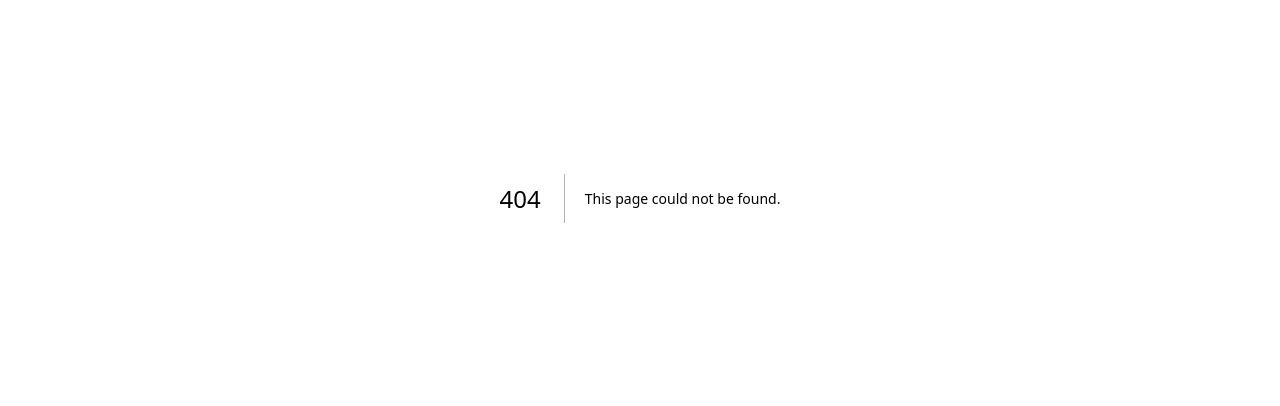
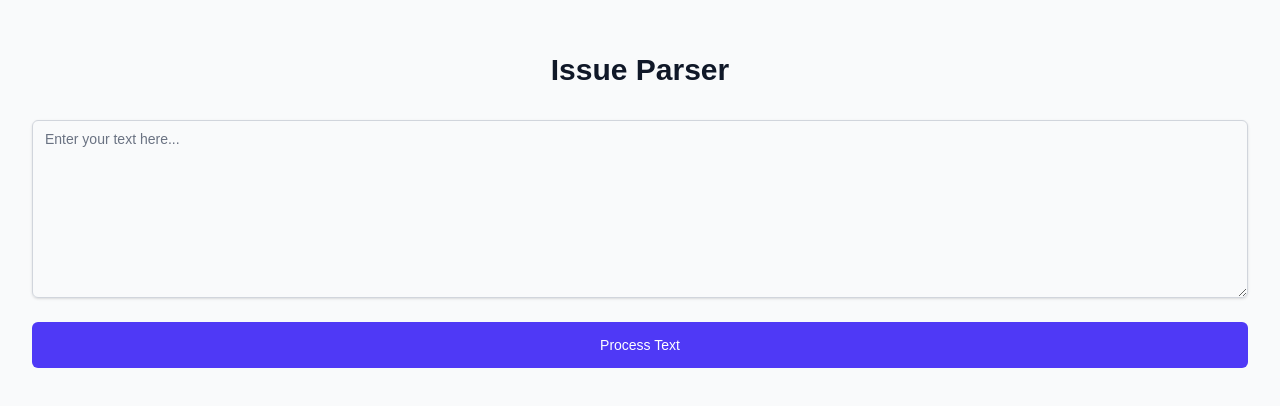
Before and after one commit to ariadna-lkmx/prueba-next, a Next.js app: page /issue-processor in a window 1280 px wide. Before the commit this address had no page. Shown: the part 202-608 px from the top of the page. Built offline with nearby package versions, Linux system fonts and the light colour scheme.

Commit message:
adds a form to process issues

```diff
--- /dev/null
+++ b/src/app/issue-processor/page.tsx
@@ -0,0 +1,179 @@
+'use client';
+
+import { useState } from 'react';
+import { useRouter } from 'next/navigation';
+
+interface Issue {
+  id: number;
+  title: string;
+  createdBy: string;
+  createdAt: string;
+  type: string;
+  status: string;
+  assignedTo?: string;
+  updatedAt: string;
+}
+
+export default function LoginPage() {
+  const [text, setText] = useState('');
+  const [processedIssues, setProcessedIssues] = useState<Issue[]>([]);
+  const [hasProcessed, setHasProcessed] = useState(false);
+  const router = useRouter();
+
+  const processText = (inputText: string): Issue[] => {
+    const issues: Issue[] = [];
+    const lines = inputText.split('\n');
+
+    let currentIssue: Partial<Issue> = {};
+
+    for (let i = 0; i < lines.length; i++) {
+      const line = lines[i].trim();
+
+      // Check for issue number
+      if (line.startsWith('#')) {
+        // If we have a previous issue, save it
+        if (currentIssue.id) {
+          issues.push(currentIssue as Issue);
+        }
+
+        // Start new issue
+        const idMatch = line.match(/#(\d+)/);
+        if (idMatch) {
+          currentIssue = {
+            id: parseInt(idMatch[1]),
+            title: lines[i - 1]?.trim() || '',
+            createdBy: '',
+            createdAt: '',
+            type: '',
+            status: '',
+            updatedAt: ''
+          };
+        }
+      }
+
+      // Parse issue details
+      if (currentIssue.id) {
+        if (line.includes('created') && line.includes('by')) {
+          const createdMatch = line.match(/created (.*?) by (.*?)(?:\s|$)/);
+          if (createdMatch) {
+            currentIssue.createdAt = createdMatch[1];
+            currentIssue.createdBy = createdMatch[2];
+          }
+        }
+
+        if (line.includes('updated')) {
+          const updatedMatch = line.match(/updated (.*?)(?:\s|$)/);
+          if (updatedMatch) {
+            currentIssue.updatedAt = updatedMatch[1];
+          }
+        }
+
+        if (line.includes('Assigned to')) {
+          currentIssue.assignedTo = line.replace('Assigned to', '').trim();
+        }
+
+        if (line.includes('🔴 Epic') || line.includes('🔵 User Story') || line.includes('⚫️ Change') || line.includes('🚧 Risk') || line.includes('🐞 Bug')) {
+          currentIssue.type = line.trim();
+        }
+
+        if (line.includes('In Testing') || line.includes('Done') || line.includes('Accepted for development') ||
+            line.includes('More Information Required') || line.includes('Resolved') || line.includes('Escalated') ||
+            line.includes('Canceled')) {
+          currentIssue.status = line.trim();
+        }
+      }
+    }
+
+    // Add the last issue
+    if (currentIssue.id) {
+      issues.push(currentIssue as Issue);
+    }
+
+    return issues;
+  };
+
+  const handleSubmit = async (e: React.FormEvent) => {
+    e.preventDefault();
+    const issues = processText(text);
+    setProcessedIssues(issues);
+    setHasProcessed(true);
+  };
+
+  return (
+    <div className="min-h-screen flex items-center justify-center bg-gray-50 py-12 px-4 sm:px-6 lg:px-8">
+      <div className="max-w-7xl w-full space-y-8">
+        <div>
+          <h2 className="mt-6 text-center text-3xl font-extrabold text-gray-900">
+            Issue Parser
+          </h2>
+        </div>
+        <div className="space-y-8">
+          <form className="space-y-6" onSubmit={handleSubmit}>
+            <div className="rounded-md shadow-sm">
+              <div>
+                <label htmlFor="text-input" className="sr-only">
+                  Enter your text
+                </label>
+                <textarea
+                  id="text-input"
+                  name="text"
+                  rows={8}
+                  required
+                  className="appearance-none relative block w-full px-3 py-2 border border-gray-300 placeholder-gray-500 text-gray-900 rounded-md focus:outline-none focus:ring-indigo-500 focus:border-indigo-500 focus:z-10 sm:text-sm"
+                  placeholder="Enter your text here..."
+                  value={text}
+                  onChange={(e) => setText(e.target.value)}
+                />
+              </div>
+            </div>
+
+            <div>
+              <button
+                type="submit"
+                className="group relative w-full flex justify-center py-3 px-4 border border-transparent text-sm font-medium rounded-md text-white bg-indigo-600 hover:bg-red-600 hover:scale-105 transition-all duration-300 ease-in-out focus:outline-none focus:ring-2 focus:ring-offset-2 focus:ring-indigo-500"
+              >
+                Process Text
+              </button>
+            </div>
+          </form>
+
+          {hasProcessed && (
+            <div className="rounded-md shadow-sm">
+              <div className="p-4">
+                <h3 className="text-lg font-medium text-gray-900 mb-4">Processed Issues</h3>
+                <div className="overflow-x-auto">
+                  <table className="min-w-full divide-y divide-gray-200">
+                    <thead className="bg-gray-50">
+                      <tr>
+                        <th scope="col" className="px-6 py-3 text-left text-xs font-medium text-gray-500 uppercase tracking-wider">#</th>
+                        <th scope="col" className="px-6 py-3 text-left text-xs font-medium text-gray-500 uppercase tracking-wider">Title</th>
+                        <th scope="col" className="px-6 py-3 text-left text-xs font-medium text-gray-500 uppercase tracking-wider">Type</th>
+                        <th scope="col" className="px-6 py-3 text-left text-xs font-medium text-gray-500 uppercase tracking-wider">Status</th>
+                        <th scope="col" className="px-6 py-3 text-left text-xs font-medium text-gray-500 uppercase tracking-wider">Assigned To</th>
+                        <th scope="col" className="px-6 py-3 text-left text-xs font-medium text-gray-500 uppercase tracking-wider">Created By</th>
+                        <th scope="col" className="px-6 py-3 text-left text-xs font-medium text-gray-500 uppercase tracking-wider">Updated</th>
+                      </tr>
+                    </thead>
+                    <tbody className="bg-white divide-y divide-gray-200">
+                      {processedIssues.map((issue, index) => (
+                        <tr key={issue.id} className={index % 2 === 0 ? 'bg-white' : 'bg-gray-50'}>
+                          <td className="px-6 py-4 whitespace-nowrap text-sm font-medium text-gray-900">{issue.id}</td>
+                          <td className="px-6 py-4 text-sm text-gray-500">{issue.title}</td>
+                          <td className="px-6 py-4 whitespace-nowrap text-sm text-gray-500">{issue.type}</td>
+                          <td className="px-6 py-4 whitespace-nowrap text-sm text-gray-500">{issue.status}</td>
+                          <td className="px-6 py-4 whitespace-nowrap text-sm text-gray-500">{issue.assignedTo || '-'}</td>
+                          <td className="px-6 py-4 whitespace-nowrap text-sm text-gray-500">{issue.createdBy}</td>
+                          <td className="px-6 py-4 whitespace-nowrap text-sm text-gray-500">{issue.updatedAt}</td>
+                        </tr>
+                      ))}
+                    </tbody>
+                  </table>
+                </div>
+              </div>
+            </div>
+          )}
+        </div>
+      </div>
+    </div>
+  );
+}
```
